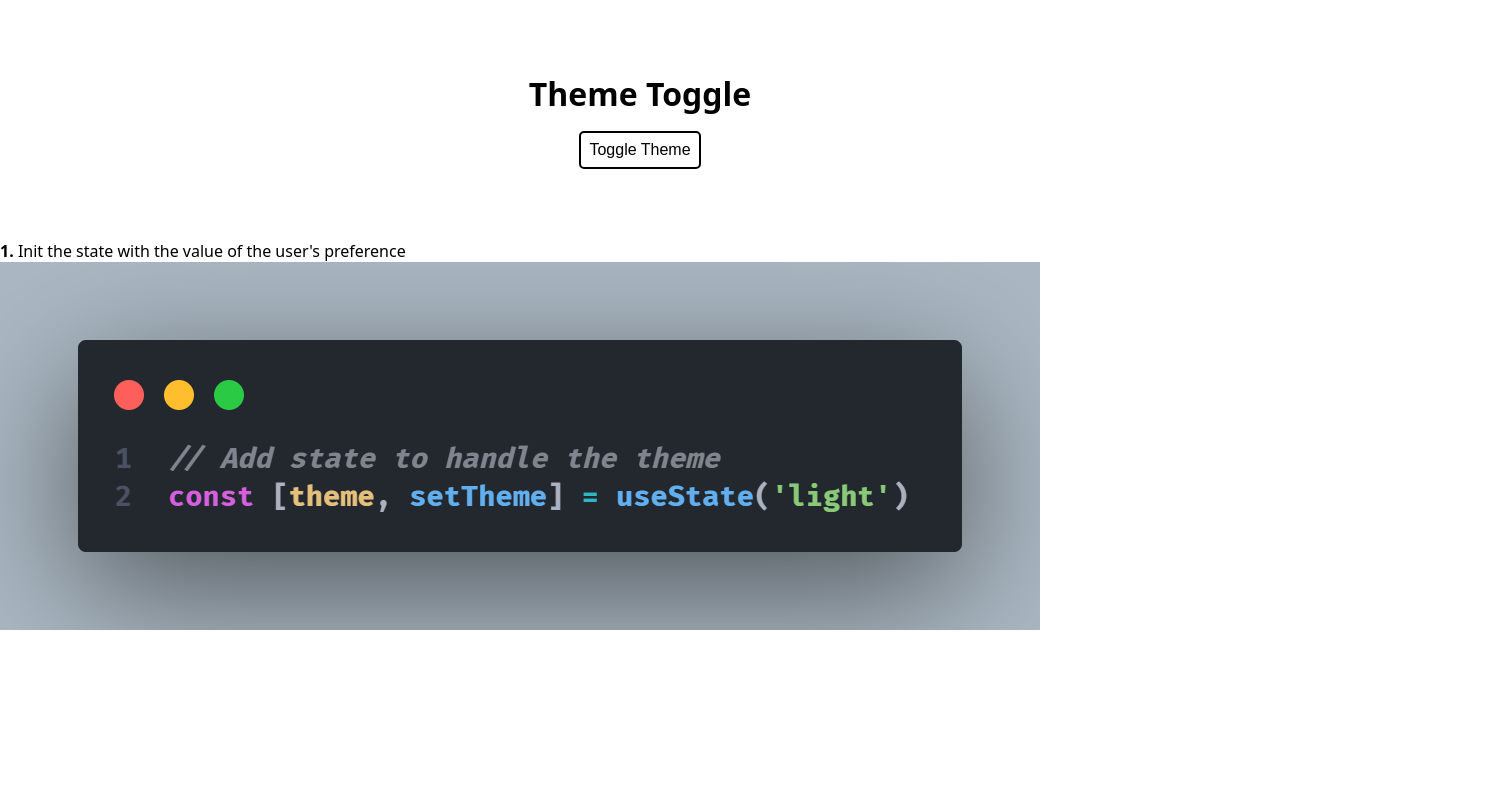
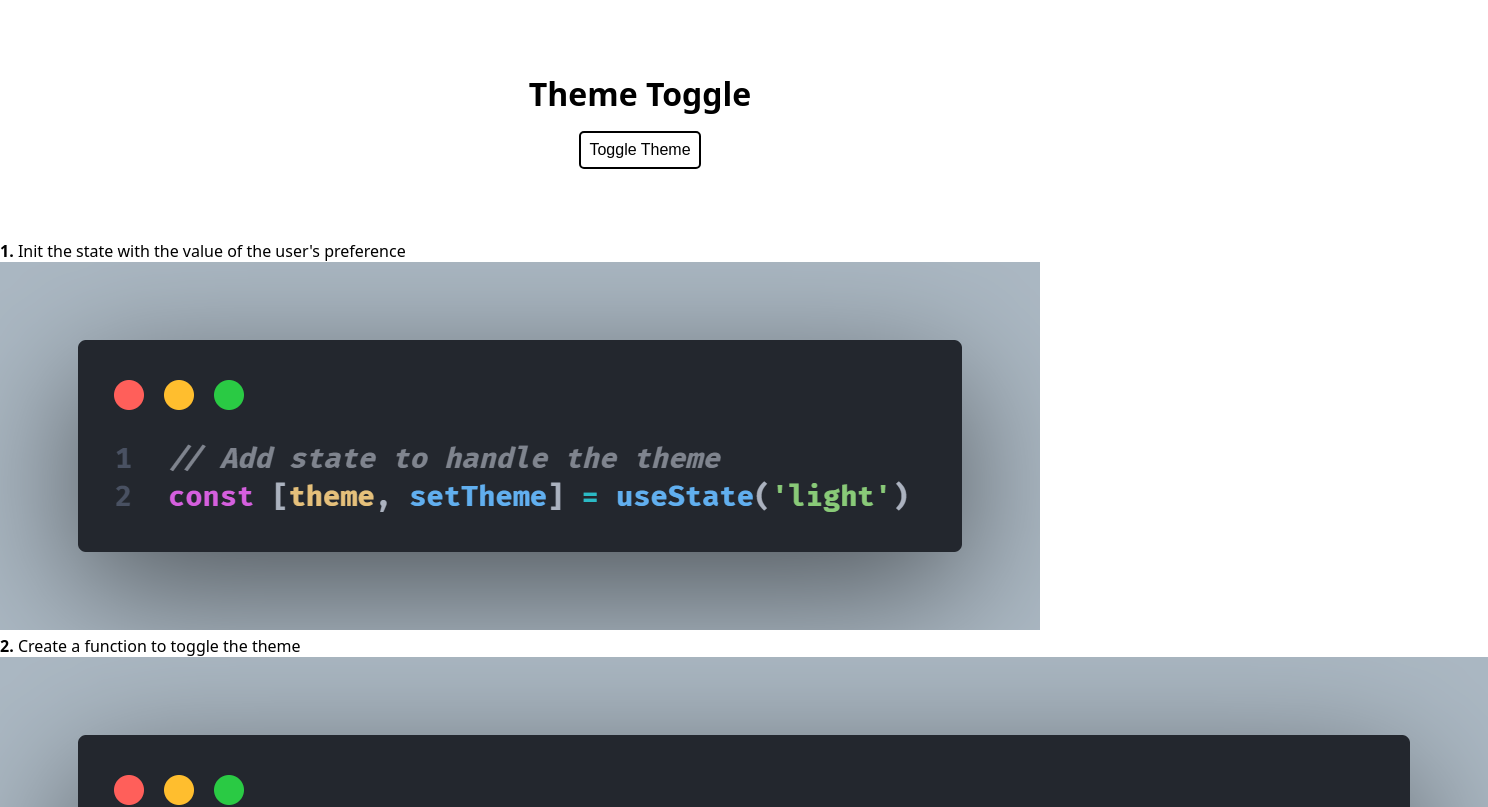
Before and after one commit to Espadv69/useState-Basics, a React (Vite) app in the folder BackgroundToggle/: page / in a window 1280 px wide. Shown: the top 807 px of the page, 1488 px wide, since content can reach past the window. Built offline with nearby package versions, Linux system fonts and the light colour scheme; the HTML template or start-up script is replaced by a standard one.

Commit message:
Add LiExplanation component for theme toggling with descriptive images

```diff
--- a/BackgroundToggle/src/components/Explanation/Explanation.jsx
+++ b/BackgroundToggle/src/components/Explanation/Explanation.jsx
@@ -8,6 +8,18 @@ const Explanation = () => {
         stepNumber={1}
         description={"Init the state with the value of the user's preference"}
         imgUrl={'/images/initHook.png'}
+        imgAlt={
+          'It is a code snippet that shows how to initialize a state with the value of the user preference'
+        }
+      />
+
+      <LiExplanation
+        stepNumber={2}
+        description={'Create a function to toggle the theme'}
+        imgUrl={'/images/toggleTheme.png'}
+        imgAlt={
+          'It is a code snippet that shows how to create a function to toggle the theme'
+        }
       />
     </ol>
   )
```
